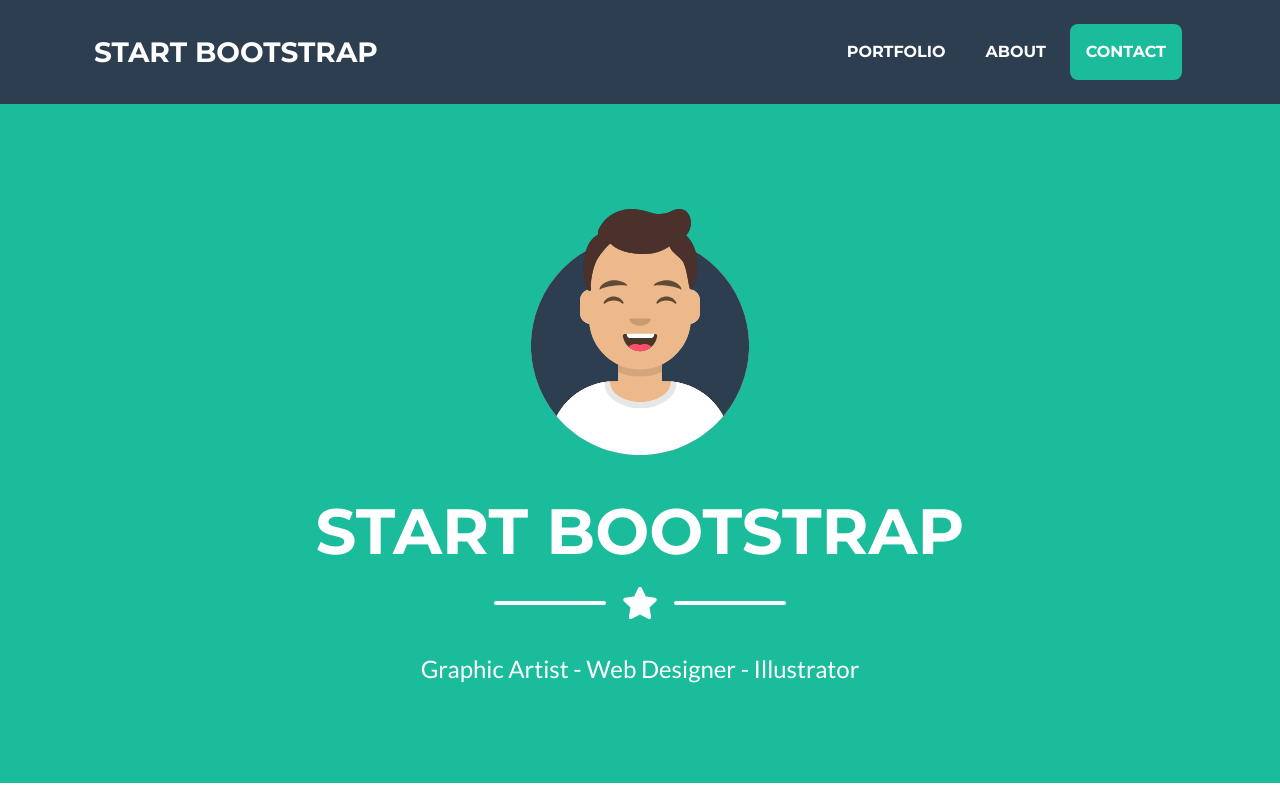
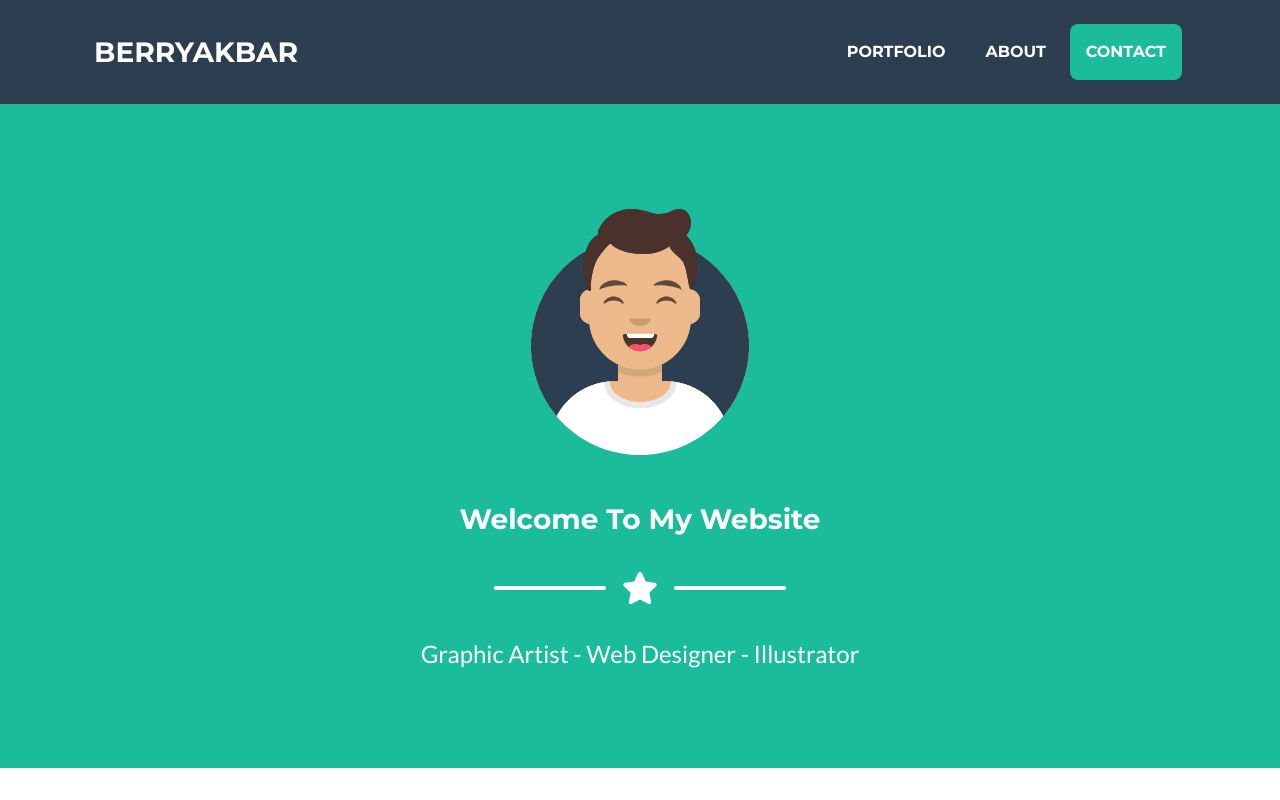
Before and after one commit to berryakbar/berryakbar.github.io, a plain HTML site: page index.html in a window 1280 px wide. Shown: the top 800 px of the page. Drawn offline with nearby package versions, Linux system fonts and the light colour scheme.

Commit message:
edit sedikit indexnya

```diff
--- a/index.html
+++ b/index.html
@@ -5,7 +5,7 @@
         <meta name="viewport" content="width=device-width, initial-scale=1, shrink-to-fit=no" />
         <meta name="description" content="" />
         <meta name="author" content="" />
-        <title>Freelancer - Start Bootstrap Theme</title>
+        <title>Freelancer - berryakbar</title>
         <!-- Favicon-->
         <link rel="icon" type="image/x-icon" href="assets/img/favicon.ico" />
         <!-- Font Awesome icons (free version)-->
@@ -20,7 +20,7 @@
         <!-- Navigation-->
         <nav class="navbar navbar-expand-lg bg-secondary text-uppercase fixed-top" id="mainNav">
             <div class="container">
-                <a class="navbar-brand js-scroll-trigger" href="#page-top">Start Bootstrap</a>
+                <a class="navbar-brand js-scroll-trigger" href="#page-top">berryakbar</a>
                 <button class="navbar-toggler navbar-toggler-right text-uppercase font-weight-bold bg-primary text-white rounded" type="button" data-toggle="collapse" data-target="#navbarResponsive" aria-controls="navbarResponsive" aria-expanded="false" aria-label="Toggle navigation">
                     Menu
                     <i class="fas fa-bars"></i>
@@ -40,7 +40,7 @@
                 <!-- Masthead Avatar Image-->
                 <img class="masthead-avatar mb-5" src="assets/img/avataaars.svg" alt="" />
                 <!-- Masthead Heading-->
-                <h1 class="masthead-heading text-uppercase mb-0">Start Bootstrap</h1>
+                <h3 >Welcome To My Website</h3>
                 <!-- Icon Divider-->
                 <div class="divider-custom divider-light">
                     <div class="divider-custom-line"></div>
@@ -122,7 +122,7 @@
             </div>
         </section>
         <!-- About Section-->
-        <section class="page-section bg-primary text-white mb-0" id="about">
+        <section class="page-section bg-dark text-white mb-0" id="about">
             <div class="container">
                 <!-- About Section Heading-->
                 <h2 class="page-section-heading text-center text-uppercase text-white">About</h2>
```
